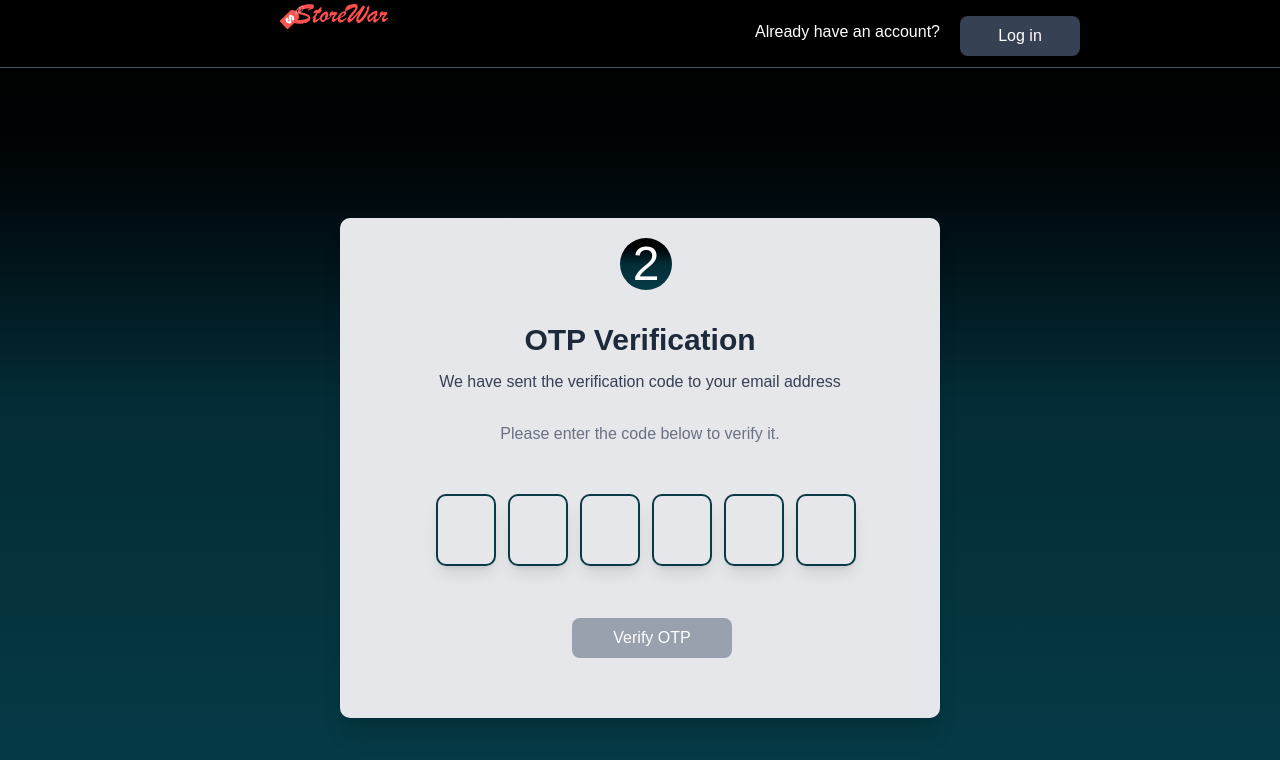
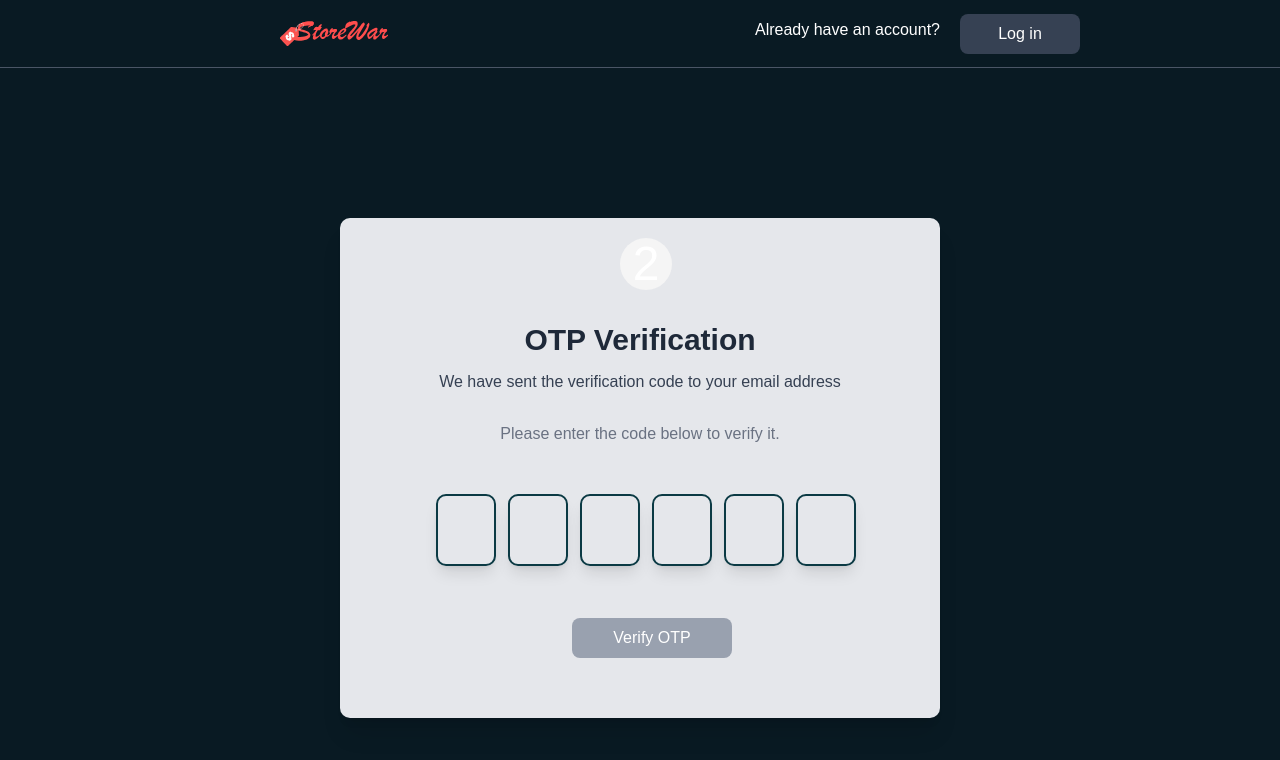
Before and after one commit to xxGALACTICOS/store_war, a React app in the folder frontend/: page /otp in a window 1280 px wide. Shown: the top 760 px of the page. Built offline with nearby package versions, Linux system fonts and the light colour scheme; the HTML template or start-up script is replaced by a standard one.

Commit message:
finished

```diff
--- a/frontend/src/components/login/TopBar.tsx
+++ b/frontend/src/components/login/TopBar.tsx
@@ -4,13 +4,13 @@ import { Link } from 'react-router-dom'
 
 export const TopBar = () => {
     return (
-        <nav className=" h-17 flex border-b border-gray-600">
-            <div className="w-fit ml-70 mt-1">
-                <Link to="/">
-                    <img src={Logo} className="w-27 cursor-pointer bg-black" alt="Store War" />
+        <nav className=" h-17 flex border-b border-gray-600 items-center">
+            <div className="w-fit ml-70 ">
+                <Link to="/home">
+                    <img src={Logo} className="w-27 cursor-pointer " alt="Store War" />
                 </Link>
             </div>
-            <div className="w-fit ml-auto mt-4 mr-50 flex">
+            <div className="w-fit ml-auto mr-50 flex">
                 <p className='mr-5 mt-1 text-white'>Already have an account?</p>
                 <Link to="/home">
                     <button className='rounded-md bg-gray-700 w-30 h-10 cursor-pointer text-white'>Log in</button>
--- a/frontend/src/pages/ForgetPassword.tsx
+++ b/frontend/src/pages/ForgetPassword.tsx
@@ -15,7 +15,7 @@ const ForgetPassword = () => {
   }
 
   return (
-    <div className="h-screen overflow-hidden bg-gradient-to-b from-[#000000] via-[#042c36] to-[#053b47]">
+    <div className="h-screen overflow-hidden bg-main">
       <TopBar />
       <div className="w-full h-full flex items-center justify-center ">
 
@@ -25,7 +25,7 @@ const ForgetPassword = () => {
           onSubmit={handleSubmit}
           className="w-150 h-125 bg-gray-200 rounded-lg shadow-xl flex flex-col "
         >
-          <p className="flex items-center justify-center w-13 h-13 rounded-full bg-gradient-to-b from-[#000000] via-[#042c36] to-[#053b47] text-5xl text-white mt-5 ml-70">1</p>
+          <p className="flex items-center justify-center w-13 h-13 rounded-full bg-secondary text-5xl text-white mt-5 ml-70">1</p>
           <div className="w-110  ml-15 mt-10">
             <h1 className="text-3xl font-semibold text-gray-800 mb-3">Forgot your password</h1>
             <p className="text-gray-600">Please enter the email address you'd like your password reset information sent to</p>
@@ -51,7 +51,7 @@ const ForgetPassword = () => {
               disabled={!email}
               className={`rounded-md w-40 h-10 text-white
               ${email
-                  ? "bg-gradient-to-b from-[#000000] via-[#042c36] to-[#053b47] cursor-pointer"
+                  ? "bg-secondary cursor-pointer"
                   : "bg-gray-400 cursor-not-allowed"
                 }`}
             >
--- a/frontend/src/pages/Otp.tsx
+++ b/frontend/src/pages/Otp.tsx
@@ -1,10 +1,11 @@
-import React, { useState } from 'react'
+import React, { useState, useRef } from "react";
 import { TopBar } from '../components/login/TopBar'
 import { useNavigate } from "react-router-dom"
 
 export const Otp = () => {
     const [otpin, setOtpin] = useState(["", "", "", "", "", ""]);
     const navigate = useNavigate()
+    const inputsRef = useRef<Array<HTMLInputElement | null>>([]);
 
     const handleChange = (value: string, index: number) => {
         if (!/^[0-9]?$/.test(value)) return; // numbers only
@@ -12,6 +13,9 @@ export const Otp = () => {
         const newOtp = [...otpin];
         newOtp[index] = value;
         setOtpin(newOtp);
+        if (value && index < 5) {
+            inputsRef.current[index + 1]?.focus();
+        }
     };
 
     const isOTPComplete = otpin.every((digit) => digit !== "");
@@ -23,7 +27,7 @@ export const Otp = () => {
     };
 
     return (
-        <div className="h-screen overflow-hidden bg-gradient-to-b from-[#000000] via-[#042c36] to-[#053b47]">
+        <div className="h-screen overflow-hidden bg-main">
             <TopBar />
             <div className="w-full h-full flex items-center  justify-center ">
 
@@ -31,7 +35,7 @@ export const Otp = () => {
                     onSubmit={handleVerify}
                     className="w-150 h-125 bg-gray-200 rounded-lg shadow-xl flex flex-col"
                 >
-                    <p className="flex items-center justify-center w-13 h-13 rounded-full bg-gradient-to-b from-[#000000] via-[#042c36] to-[#053b47] text-5xl text-white mt-5 ml-70">2</p>
+                    <p className="flex items-center justify-center w-13 h-13 rounded-full bg-secondary text-5xl text-white mt-5 ml-70">2</p>
                     <div className="w-110  ml-20 mt-8 flex flex-col items-center">
                         <h1 className="text-3xl font-semibold text-gray-800 mb-3">OTP Verification</h1>
                         <p className="text-gray-700 mb-7">We have sent the verification code to your email address</p>
@@ -42,6 +46,9 @@ export const Otp = () => {
                             <input
                                 key={index}
                                 type="text"
+                                ref={(el) => {
+                                    if (el) inputsRef.current[index] = el;
+                                }}
                                 maxLength={1}
                                 value={digit}
                                 onChange={(e) => handleChange(e.target.value, index)}
@@ -55,7 +62,7 @@ export const Otp = () => {
                             disabled={!isOTPComplete}
                             className={`rounded-md w-40 h-10 text-white
                                     ${isOTPComplete
-                                    ? "bg-gradient-to-b from-[#000000] via-[#042c36] to-[#053b47] cursor-pointer"
+                                    ? "bg-secondary cursor-pointer"
                                     : "bg-gray-400 cursor-not-allowed"}`}
                         >
                             Verify OTP
```
